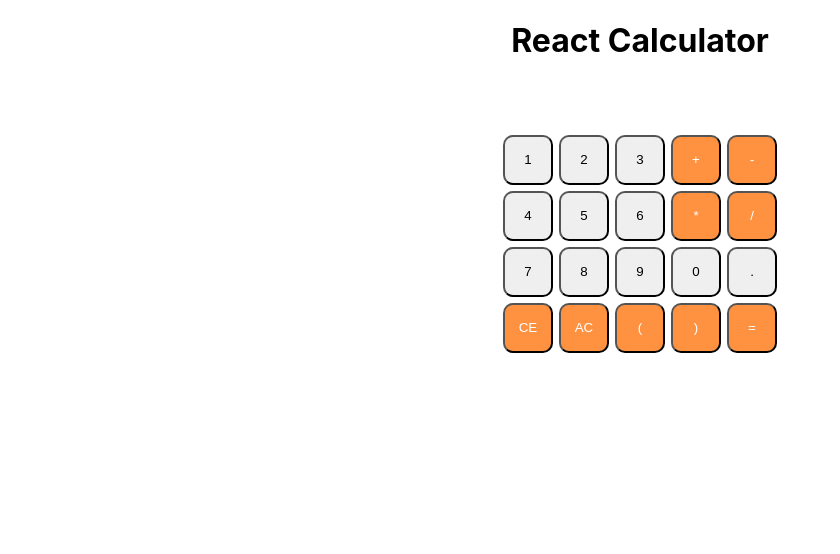
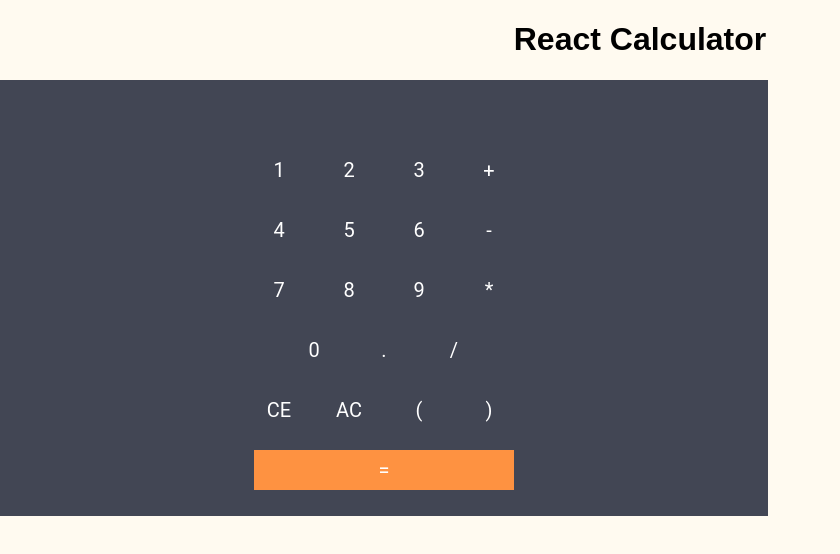
Before and after one commit to Ergouzii/calculator, a React (Create React App) app: page / in a window 1280 px wide. Shown: the top 554 px of the page, without its empty margins (0-840 px from the left). Built offline with nearby package versions, Linux system fonts and the light colour scheme.

Commit message:
some ui changes

```diff
--- a/src/components/App.css
+++ b/src/components/App.css
@@ -1,5 +1,15 @@
 .App {
     display: block;
+    font-family: AppleGothic, sans-serif;
+    justify-content: center;
+    align-items: center;
+}
+
+html, body {
+    background-color: floralwhite;
+    display: flex;
+    flex-direction: column;
+    justify-content: center;
 }
 
 h1 {
@@ -14,4 +24,13 @@ h1 {
     font-weight: lighter;
     color: #888;
     flex: 1;
+    width: 60%;
+    background-color: #424654;
+    padding-bottom: 1em;
 }
+
+@media (max-width: 500px) {
+    .wrapper {
+        width: 100%;
+    }
+}
--- a/src/components/KeyPad.css
+++ b/src/components/KeyPad.css
@@ -1,19 +1,26 @@
 .row {
     display: flex;
+    justify-content: center;
 }
 
 .button {
-    border-radius: 10px;
-    margin: 3px 3px;
-    height: 50px;
-    width: 50px;
+    margin: 10px;
+    width:50px;
+    height: 40px;
+    border-radius: 0;
+    border: none;
+    background:none;
+    color: white;
+    font-family: roboto, sans-serif;
+    font-size:20px;
 }
 
-.operator {
+button:hover {
+    cursor:pointer;
+}
+
+.equal {
     background-color: #fe9241;
     color: white;
+    width: 100%;
 }
-
-.number {
-
-}
--- a/src/components/KeyPad.jsx
+++ b/src/components/KeyPad.jsx
@@ -6,59 +6,63 @@ class KeyPad extends Component {
         return (
             <div className="keypad">
                 <div className={'row'}>
-                    <button className={'button number'} name={'1'} onClick={e => this.props.onClick(e.target.name)}> 1
+                    <button className={'button'} name={'1'} onClick={e => this.props.onClick(e.target.name)}> 1
                     </button>
-                    <button className={'button number'} name={'2'} onClick={e => this.props.onClick(e.target.name)}> 2
+                    <button className={'button'} name={'2'} onClick={e => this.props.onClick(e.target.name)}> 2
                     </button>
-                    <button className={'button number'} name={'3'} onClick={e => this.props.onClick(e.target.name)}> 3
+                    <button className={'button'} name={'3'} onClick={e => this.props.onClick(e.target.name)}> 3
                     </button>
-                    <button className={'button operator'} name={'+'}
+                    <button className={'button'} name={'+'}
                             onClick={e => this.props.onClick(e.target.name)}> +
                     </button>
-                    <button className={'button operator'} name={'-'}
+                </div>
+                <div className={'row'}>
+                    <button className={'button'} name={'4'} onClick={e => this.props.onClick(e.target.name)}> 4
+                    </button>
+                    <button className={'button'} name={'5'} onClick={e => this.props.onClick(e.target.name)}> 5
+                    </button>
+                    <button className={'button'} name={'6'} onClick={e => this.props.onClick(e.target.name)}> 6
+                    </button>
+                    <button className={'button'} name={'-'}
                             onClick={e => this.props.onClick(e.target.name)}> -
                     </button>
                 </div>
                 <div className={'row'}>
-                    <button className={'button number'} name={'4'} onClick={e => this.props.onClick(e.target.name)}> 4
+                    <button className={'button'} name={'7'} onClick={e => this.props.onClick(e.target.name)}> 7
                     </button>
-                    <button className={'button number'} name={'5'} onClick={e => this.props.onClick(e.target.name)}> 5
+                    <button className={'button'} name={'8'} onClick={e => this.props.onClick(e.target.name)}> 8
                     </button>
-                    <button className={'button number'} name={'6'} onClick={e => this.props.onClick(e.target.name)}> 6
+                    <button className={'button'} name={'9'} onClick={e => this.props.onClick(e.target.name)}> 9
                     </button>
-                    <button className={'button operator'} name={'*'}
+                    <button className={'button'} name={'*'}
                             onClick={e => this.props.onClick(e.target.name)}> *
                     </button>
-                    <button className={'button operator'} name={'/'}
+                </div>
+                <div className={'row'}>
+                    <button className={'button'} name={'0'} onClick={e => this.props.onClick(e.target.name)}> 0
+                    </button>
+                    <button className={'button'} name={'.'} onClick={e => this.props.onClick(e.target.name)}> .
+                    </button>
+                    <button className={'button'} name={'/'}
                             onClick={e => this.props.onClick(e.target.name)}> /
                     </button>
                 </div>
                 <div className={'row'}>
-                    <button className={'button number'} name={'7'} onClick={e => this.props.onClick(e.target.name)}> 7
+                    <button className={'button'} name={'CE'}
+                            onClick={e => this.props.onClick(e.target.name)}> CE
                     </button>
-                    <button className={'button number'} name={'8'} onClick={e => this.props.onClick(e.target.name)}> 8
+                    <button className={'button'} name={'AC'}
+                            onClick={e => this.props.onClick(e.target.name)}> AC
                     </button>
-                    <button className={'button number'} name={'9'} onClick={e => this.props.onClick(e.target.name)}> 9
+                    <button className={'button'} name={'('}
+                            onClick={e => this.props.onClick(e.target.name)}> (
                     </button>
-                    <button className={'button number'} name={'0'} onClick={e => this.props.onClick(e.target.name)}> 0
-                    </button>
-                    <button className={'button number'} name={'.'} onClick={e => this.props.onClick(e.target.name)}> .
+                    <button className={'button'} name={')'}
+                            onClick={e => this.props.onClick(e.target.name)}> )
                     </button>
                 </div>
                 <div className={'row'}>
-                    <button className={'button operator'} name={'CE'}
-                            onClick={e => this.props.onClick(e.target.name)}> CE
-                    </button>
-                    <button className={'button operator'} name={'AC'}
-                            onClick={e => this.props.onClick(e.target.name)}> AC
-                    </button>
-                    <button className={'button operator'} name={'('}
-                            onClick={e => this.props.onClick(e.target.name)}> (
-                    </button>
-                    <button className={'button operator'} name={')'}
-                            onClick={e => this.props.onClick(e.target.name)}> )
-                    </button>
-                    <button className={'button operator'} name={'='}
+                    <button className={'button equal'} name={'='}
                             onClick={e => this.props.onClick(e.target.name)}> =
                     </button>
                 </div>
--- a/src/components/Result.css
+++ b/src/components/Result.css
@@ -1,4 +1,6 @@
 .result {
-    height: 50px;
+    color: #fe9241;
+    height: 60px;
     font-weight: bold;
+    font-size: 1.2em;
 }
```
